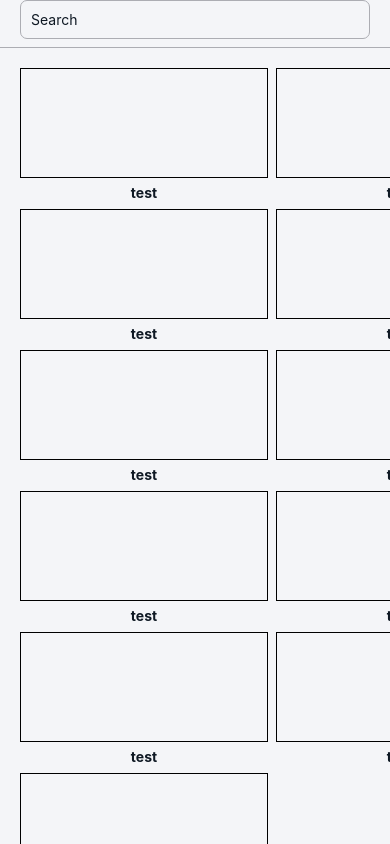
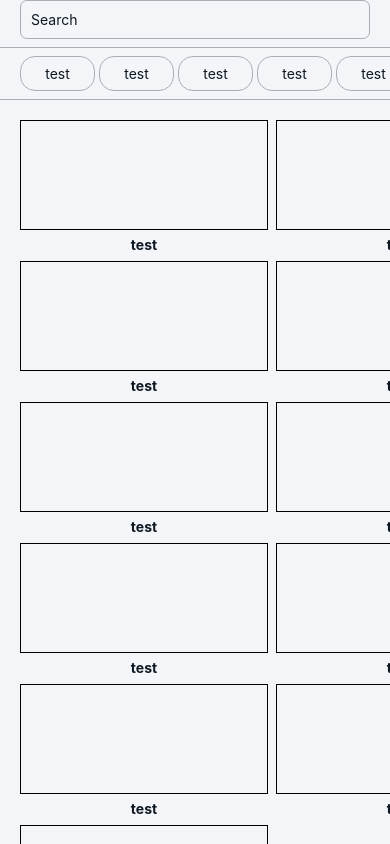
Before and after one commit to RexhinoIdrizaj/MusicApp, a React Native app: screen / in a window 390 px wide. Built offline with nearby package versions, Linux system fonts and the light colour scheme.

Commit message:
add filters sections

```diff
--- /dev/null
+++ b/src/components/FiltersSections.tsx
@@ -0,0 +1,45 @@
+import React from "react";
+import { FlatList, StyleSheet, Text, View } from "react-native";
+import { useColorMode } from "../hooks/useColorMode";
+import { SPACINGS } from "../theme/sizes";
+import UIFilterChip from "./UI/UIFilterChip";
+
+const FiltersSections = () => {
+  const activeMode = useColorMode();
+
+  const renderItem = () => (
+    <UIFilterChip text={"test"} onPress={() => console.log("")} />
+  );
+
+  return (
+    <View
+      style={[
+        styles.container,
+        {
+          borderColor: activeMode.grey,
+        },
+      ]}
+    >
+      <FlatList
+        contentContainerStyle={styles.content}
+        showsHorizontalScrollIndicator={false}
+        horizontal
+        data={[1, 2, 3, 4, 5]}
+        renderItem={renderItem}
+      />
+    </View>
+  );
+};
+
+export default FiltersSections;
+
+const styles = StyleSheet.create({
+  container: {
+    borderBottomWidth: 1,
+
+    paddingVertical: SPACINGS.S,
+  },
+  content: {
+    paddingHorizontal: SPACINGS.XXXL,
+  },
+});
--- a/src/components/UI/UIFilterChip.tsx
+++ b/src/components/UI/UIFilterChip.tsx
@@ -10,10 +10,13 @@ import { SPACINGS } from "../../theme/sizes";
 import UIText from "./UIText";
 import UIView from "./UIView";
 
+import { FontAwesome5 } from "@expo/vector-icons";
+
 interface TUIFilterChipProps {
   text: string;
   onPress: () => void;
   selected?: boolean;
+  withIcon?: boolean;
   style?: StyleProp<ViewStyle> | undefined;
 }
 
@@ -21,6 +24,7 @@ const UIFilterChip: React.FC<TUIFilterChipProps> = ({
   text,
   selected,
   style,
+  withIcon,
   onPress,
 }) => {
   const activeMode = useColorMode();
@@ -30,7 +34,7 @@ const UIFilterChip: React.FC<TUIFilterChipProps> = ({
         style={[
           styles.wrapper,
           {
-            borderColor: selected ? activeMode.primary : activeMode.textColor,
+            borderColor: selected ? activeMode.primary : activeMode.grey,
             backgroundColor: selected
               ? activeMode.primary
               : activeMode.backgroundColor,
@@ -43,6 +47,12 @@ const UIFilterChip: React.FC<TUIFilterChipProps> = ({
         >
           {text}
         </UIText>
+        {withIcon && <FontAwesome5
+          style={styles.icon}
+          name="caret-down"
+          size={14}
+          color={activeMode.textColor}
+        />}
       </UIView>
     </TouchableOpacity>
   );
@@ -52,10 +62,17 @@ export default UIFilterChip;
 
 const styles = StyleSheet.create({
   wrapper: {
-    borderRadius: 10,
+    borderRadius: 15,
     borderWidth: 1,
     paddingVertical: SPACINGS.S,
     paddingHorizontal: SPACINGS.M,
     marginRight: SPACINGS.XXS,
+    minWidth: 75,
+    flexDirection: "row",
+    justifyContent: "center",
+    alignItems: "center",
+  },
+  icon: {
+    marginLeft: SPACINGS.S,
   },
 });
--- a/src/screens/ScreenMusicList.tsx
+++ b/src/screens/ScreenMusicList.tsx
@@ -1,5 +1,6 @@
 import React from "react";
 import { FlatList, StyleSheet, Text, View } from "react-native";
+import FiltersSections from "../components/FiltersSections";
 import ListItem from "../components/ListItem";
 import UISearchInput from "../components/UI/UISearchInput";
 import { useColorMode } from "../hooks/useColorMode";
@@ -27,11 +28,12 @@ const ScreenMusicList: React.FC = () => {
       >
         <UISearchInput />
       </View>
+      <FiltersSections />
       <View style={styles.contentWrapper}>
         <FlatList
           contentContainerStyle={styles.contentList}
           numColumns={3}
-          data={[1, 2, 3, 4, 1, 2, 3, 4, 1, 2, 3, 4, 1, 2, 3, 4,]}
+          data={[1, 2, 3, 4, 1, 2, 3, 4, 1, 2, 3, 4, 1, 2, 3, 4]}
           renderItem={renderItem}
         />
       </View>
```
